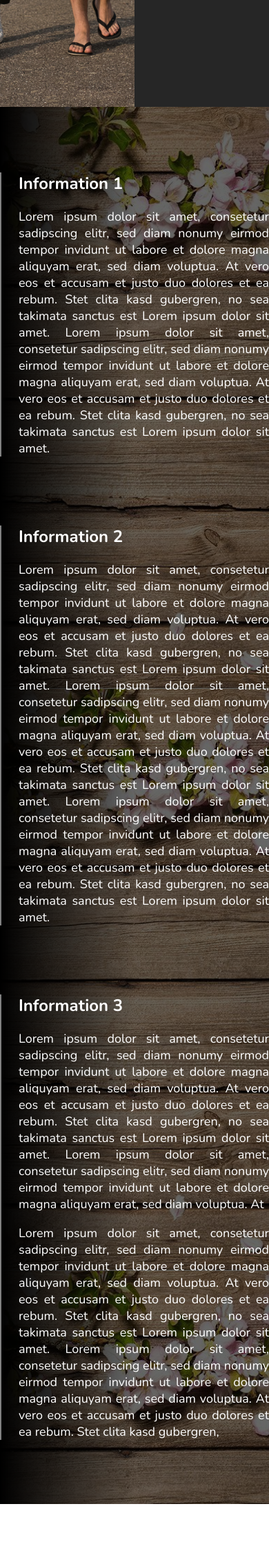
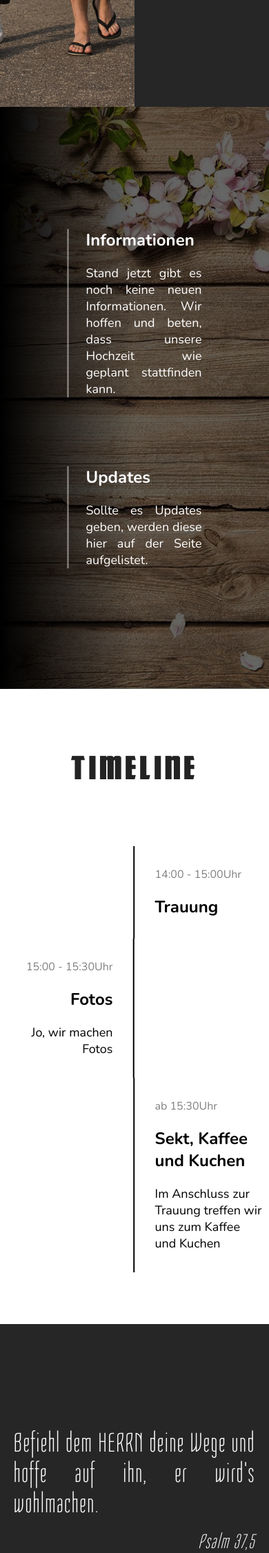
Before and after one commit to sebamomann/tobitundsophia, a PHP site: page / in a window 390 px wide; the page is wider, and only the part inside the window is pictured. Shown: the part 689-2941 px from the top of that part at 69% size. Run offline with PHP 8.4, Linux system fonts and the light colour scheme.

Commit message:
small adaptions

```diff
--- a/index.php
+++ b/index.php
@@ -137,21 +137,24 @@
                     </span>
                 </div>
             </div>
+            <!-- <div class="scroll-wrapper fade" fade-delay="2000">
+                <img src="./img/scroll.gif" class="scroll-down fade" fade-delay="3000">
+            </div> -->
         </div>
     </div>
 
 
     <div class="segment sg-main bright parallax" id="main">
-        <div class="segment-wrapper sg-contained ">
+        <div class="segment-wrapper sg-contained sg-float">
             <div class="sg-main-info sg-left">
                 <div class="main-info-wrapper">
                     <div class='info-block fade bright' fade="fade-in-left">
                         <section>
                             <h1>
-                                Information 1
+                                Informationen
                             </h1>
                             <p>
-                                Lorem ipsum dolor sit amet, consetetur sadipscing elitr, sed diam nonumy eirmod tempor invidunt ut labore et dolore magna aliquyam erat, sed diam voluptua. At vero eos et accusam et justo duo dolores et ea rebum. Stet clita kasd gubergren, no sea takimata sanctus est Lorem ipsum dolor sit amet. Lorem ipsum dolor sit amet, consetetur sadipscing elitr, sed diam nonumy eirmod tempor invidunt ut labore et dolore magna aliquyam erat, sed diam voluptua. At vero eos et accusam et justo duo dolores et ea rebum. Stet clita kasd gubergren, no sea takimata sanctus est Lorem ipsum dolor sit amet.
+                                Stand jetzt gibt es noch keine neuen Informationen. Wir hoffen und beten, dass unsere Hochzeit wie geplant stattfinden kann.
                             </p>
                         </section>
                     </div>
@@ -159,24 +162,10 @@
                     <div class='info-block fade bright' fade="fade-in-left">
                         <section>
                             <h2>
-                                Information 2
+                                Updates
                             </h2>
                             <p>
-                                Lorem ipsum dolor sit amet, consetetur sadipscing elitr, sed diam nonumy eirmod tempor invidunt ut labore et dolore magna aliquyam erat, sed diam voluptua. At vero eos et accusam et justo duo dolores et ea rebum. Stet clita kasd gubergren, no sea takimata sanctus est Lorem ipsum dolor sit amet. Lorem ipsum dolor sit amet, consetetur sadipscing elitr, sed diam nonumy eirmod tempor invidunt ut labore et dolore magna aliquyam erat, sed diam voluptua. At vero eos et accusam et justo duo dolores et ea rebum. Stet clita kasd gubergren, no sea takimata sanctus est Lorem ipsum dolor sit amet. Lorem ipsum dolor sit amet, consetetur sadipscing elitr, sed diam nonumy eirmod tempor invidunt ut labore et dolore magna aliquyam erat, sed diam voluptua. At vero eos et accusam et justo duo dolores et ea rebum. Stet clita kasd gubergren, no sea takimata sanctus est Lorem ipsum dolor sit amet.
-                            </p>
-                        </section>
-                    </div>
-
-                    <div class='info-block fade bright' fade="fade-in-left">
-                        <section>
-                            <h2>
-                                Information 3
-                            </h2>
-                            <p>
-                                Lorem ipsum dolor sit amet, consetetur sadipscing elitr, sed diam nonumy eirmod tempor invidunt ut labore et dolore magna aliquyam erat, sed diam voluptua. At vero eos et accusam et justo duo dolores et ea rebum. Stet clita kasd gubergren, no sea takimata sanctus est Lorem ipsum dolor sit amet. Lorem ipsum dolor sit amet, consetetur sadipscing elitr, sed diam nonumy eirmod tempor invidunt ut labore et dolore magna aliquyam erat, sed diam voluptua. At
-                            </p>
-                            <p>
-                                Lorem ipsum dolor sit amet, consetetur sadipscing elitr, sed diam nonumy eirmod tempor invidunt ut labore et dolore magna aliquyam erat, sed diam voluptua. At vero eos et accusam et justo duo dolores et ea rebum. Stet clita kasd gubergren, no sea takimata sanctus est Lorem ipsum dolor sit amet. Lorem ipsum dolor sit amet, consetetur sadipscing elitr, sed diam nonumy eirmod tempor invidunt ut labore et dolore magna aliquyam erat, sed diam voluptua. At vero eos et accusam et justo duo dolores et ea rebum. Stet clita kasd gubergren,
+                                Sollte es Updates geben, werden diese hier auf der Seite aufgelistet.
                             </p>
                         </section>
                     </div>
@@ -197,46 +186,32 @@
             <div class="cv">
                 <div class="cv-entity">
                     <h3 class="year">
-                        11:00 - 11:30Uhr
-                    </h3>
-                    <h2 class="fade" fade="fade-in-right">
-                        Sektempfang
-                    </h2>
-                    <p class="fade" fade="fade-in-right" fade-delay="500">
-                        Wir treffen uns vor der Kirche zu einem gemütlichen Sektempfang
-                    </p>
-                </div>
-                <div class="cv-entity">
-                    <h3 class="year">
-                        11:30 - 12:30Uhr
+                        14:00 - 15:00Uhr
                     </h3>
                     <h2 class="fade" fade="fade-in-left">
                         Trauung
                     </h2>
-                    <p class="fade" fade="fade-in-left">
-                        Mein Freitext mit ganz vielen Informationen
-                    </p>
                 </div>
                 <div class="cv-entity">
                     <h3 class="year">
-                        12:30 - 13:00Uhr
+                        15:00 - 15:30Uhr
                     </h3>
                     <h2 class="fade" fade="fade-in-right">
                         Fotos
                     </h2>
-                    <p class="fade" fade="fade-in-left">
+                    <p class="fade" fade="fade-in-right" fade-delay="500">
                         Jo, wir machen Fotos
                     </p>
                 </div>
                 <div class="cv-entity">
                     <h3 class="year">
-                        13:00 - 15:00Uhr
+                        ab 15:30Uhr
                     </h3>
-                    <h2 class="fade" fade="fade-in-right">
-                        Kaffee und Kuchen
+                    <h2 class="fade" fade="fade-in-left">
+                        Sekt, Kaffee und Kuchen
                     </h2>
-                    <p class="fade" fade="fade-in-left">
-                        Im Anschluss zur Trauung treffen wir uns zum Kaffee und Kuchen im Gemeindehaus Heidelsheim
+                    <p class="fade" fade="fade-in-left" fade-delay="500">
+                        Im Anschluss zur Trauung treffen wir uns zum Kaffee und Kuchen
                     </p>
                 </div>
             </div>
@@ -247,8 +222,8 @@
         <div class="segment-wrapper">
             <div class="quote-wrapper">
                 <p class="quote">
-                    Wo du hingehst, da will ich auch hingehen; wo du bleibst, da bleibe ich auch.
-                    <span>Ruth 1,16</span>
+                    Befiehl dem HERRN deine Wege und hoffe auf ihn, er wird's wohlmachen.
+                    <span>Psalm 37,5</span>
                 </p>
             </div>
         </div>
```
Also changed, not shown: style.css (+33 -1 lines).
